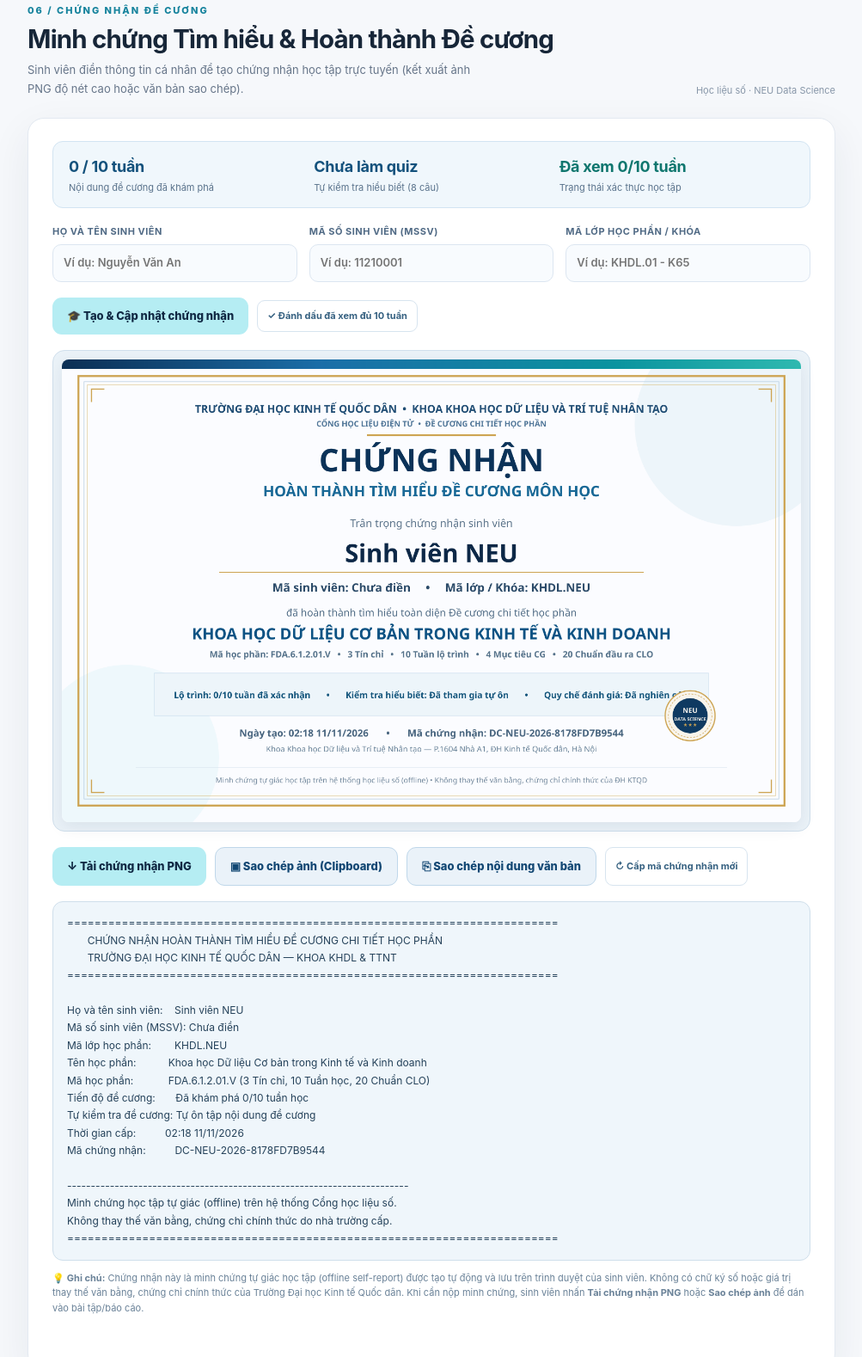
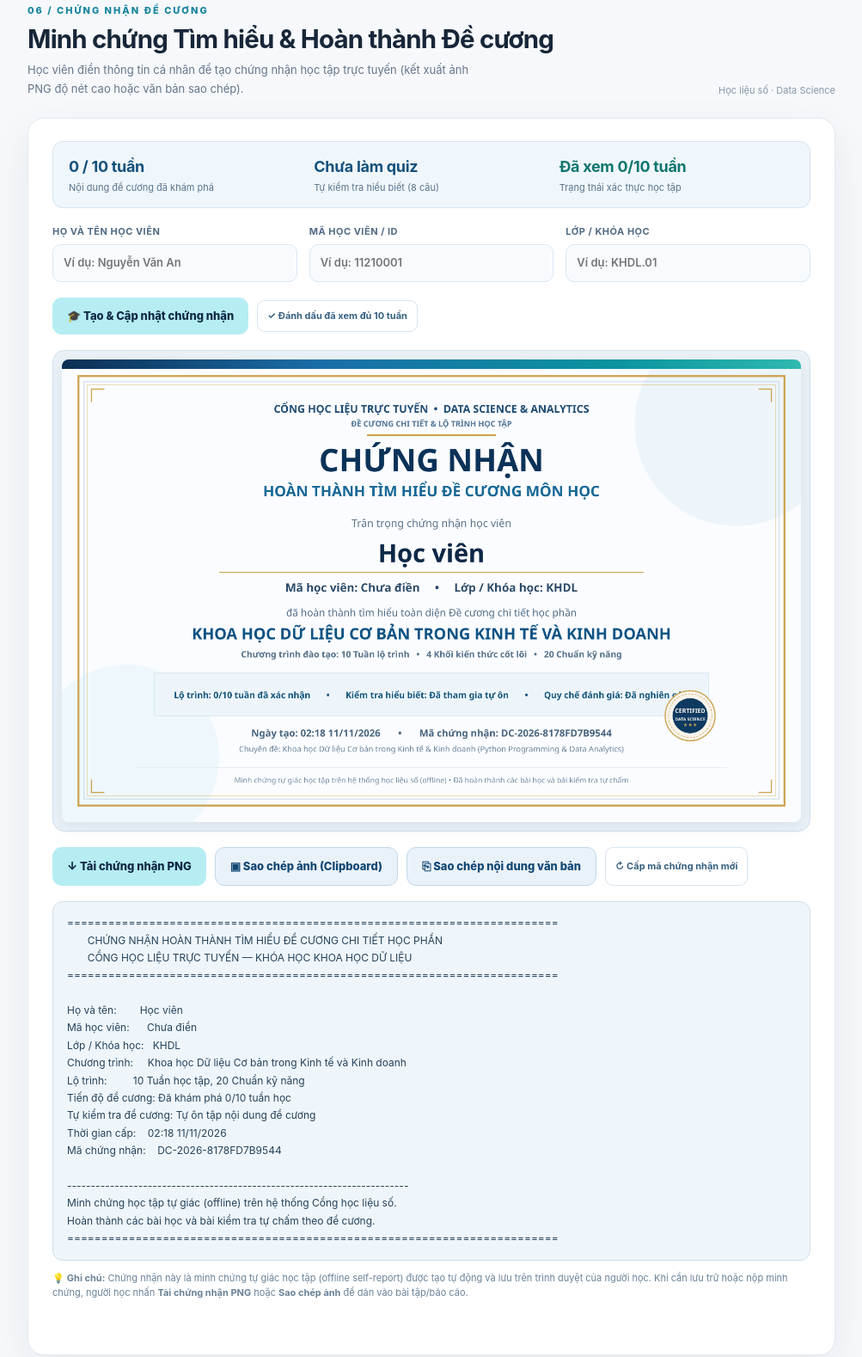
Before and after one commit to vudmvn/data-science-introduction, a plain HTML site: page lectures/de_cuong_KHDL_kinh_te_kinh_doanh_tuong_tac.html in a window 1280 px wide. Shown: the part 5841-7419 px from the top of the page at 86% size, without its empty margins (262-1265 px from the left). Drawn offline with Linux system fonts and the light colour scheme.

Commit message:
refactor(cert): remove school and faculty references from certificates

```diff
--- a/lectures/de_cuong_KHDL_kinh_te_kinh_doanh_tuong_tac.html
+++ b/lectures/de_cuong_KHDL_kinh_te_kinh_doanh_tuong_tac.html
@@ -131,9 +131,9 @@
       <div>
         <span class="kicker">06 / CHỨNG NHẬN ĐỀ CƯƠNG</span>
         <h2>Minh chứng Tìm hiểu & Hoàn thành Đề cương</h2>
-        <p>Sinh viên điền thông tin cá nhân để tạo chứng nhận học tập trực tuyến (kết xuất ảnh PNG độ nét cao hoặc văn bản sao chép).</p>
+        <p>Học viên điền thông tin cá nhân để tạo chứng nhận học tập trực tuyến (kết xuất ảnh PNG độ nét cao hoặc văn bản sao chép).</p>
       </div>
-      <span class="source">Học liệu số · NEU Data Science</span>
+      <span class="source">Học liệu số · Data Science</span>
     </div>
 
     <article class="panel cert-section">
@@ -154,16 +154,16 @@
 
       <div class="cert-form-grid">
         <div class="cert-form-item">
-          <label for="certFullName">Họ và tên sinh viên</label>
+          <label for="certFullName">Họ và tên học viên</label>
           <input type="text" id="certFullName" placeholder="Ví dụ: Nguyễn Văn An" autocomplete="name">
         </div>
         <div class="cert-form-item">
-          <label for="certStudentId">Mã số sinh viên (MSSV)</label>
+          <label for="certStudentId">Mã học viên / ID</label>
           <input type="text" id="certStudentId" placeholder="Ví dụ: 11210001" autocomplete="off">
         </div>
         <div class="cert-form-item">
-          <label for="certClassCode">Mã lớp học phần / Khóa</label>
-          <input type="text" id="certClassCode" placeholder="Ví dụ: KHDL.01 - K65" autocomplete="off">
+          <label for="certClassCode">Lớp / Khóa học</label>
+          <input type="text" id="certClassCode" placeholder="Ví dụ: KHDL.01" autocomplete="off">
         </div>
       </div>
 
@@ -185,7 +185,7 @@
         </div>
 
         <div class="cert-report" id="certificateText" aria-label="Nội dung chứng nhận có thể sao chép"></div>
-        <p class="cert-warning">💡 <b>Ghi chú:</b> Chứng nhận này là minh chứng tự giác học tập (offline self-report) được tạo tự động và lưu trên trình duyệt của sinh viên. Không có chữ ký số hoặc giá trị thay thế văn bằng, chứng chỉ chính thức của Trường Đại học Kinh tế Quốc dân. Khi cần nộp minh chứng, sinh viên nhấn <b>Tải chứng nhận PNG</b> hoặc <b>Sao chép ảnh</b> để dán vào bài tập/báo cáo.</p>
+        <p class="cert-warning">💡 <b>Ghi chú:</b> Chứng nhận này là minh chứng tự giác học tập (offline self-report) được tạo tự động và lưu trên trình duyệt của người học. Khi cần lưu trữ hoặc nộp minh chứng, người học nhấn <b>Tải chứng nhận PNG</b> hoặc <b>Sao chép ảnh</b> để dán vào bài tập/báo cáo.</p>
       </div>
 
       <div id="certificateStatus" class="cert-status" role="status" aria-live="polite"></div>
@@ -343,7 +343,7 @@ function certificateRandomId() {
   const bytes = new Uint8Array(6);
   if (window.crypto && window.crypto.getRandomValues) window.crypto.getRandomValues(bytes);
   else for (let i = 0; i < bytes.length; i++) bytes[i] = Math.floor(Math.random() * 256);
-  return 'DC-NEU-' + new Date().getFullYear() + '-' + Array.from(bytes, x => x.toString(16).padStart(2, '0')).join('').toUpperCase();
+  return 'DC-' + new Date().getFullYear() + '-' + Array.from(bytes, x => x.toString(16).padStart(2, '0')).join('').toUpperCase();
 }
 
 function certificateDate(item) {
@@ -381,22 +381,22 @@ function certificateTextContent(item) {
   return [
     '========================================================================',
     '       CHỨNG NHẬN HOÀN THÀNH TÌM HIỂU ĐỀ CƯƠNG CHI TIẾT HỌC PHẦN',
-    '       TRƯỜNG ĐẠI HỌC KINH TẾ QUỐC DÂN — KHOA KHDL & TTNT',
+    '       CỔNG HỌC LIỆU TRỰC TUYẾN — KHÓA HỌC KHOA HỌC DỮ LIỆU',
     '========================================================================',
     '',
-    `Họ và tên sinh viên:    ${item.fullName}`,
-    `Mã số sinh viên (MSSV): ${item.studentId}`,
-    `Mã lớp học phần:        ${item.classCode}`,
-    `Tên học phần:           Khoa học Dữ liệu Cơ bản trong Kinh tế và Kinh doanh`,
-    `Mã học phần:            FDA.6.1.2.01.V (3 Tín chỉ, 10 Tuần học, 20 Chuẩn CLO)`,
-    `Tiến độ đề cương:       Đã khám phá ${item.weeksDone}/10 tuần học`,
+    `Họ và tên:        ${item.fullName}`,
+    `Mã học viên:      ${item.studentId}`,
+    `Lớp / Khóa học:   ${item.classCode}`,
+    `Chương trình:     Khoa học Dữ liệu Cơ bản trong Kinh tế và Kinh doanh`,
+    `Lộ trình:         10 Tuần học tập, 20 Chuẩn kỹ năng`,
+    `Tiến độ đề cương: Đã khám phá ${item.weeksDone}/10 tuần học`,
     quizInfo,
-    `Thời gian cấp:          ${certificateDate(item)}`,
-    `Mã chứng nhận:          ${item.certificateId}`,
+    `Thời gian cấp:    ${certificateDate(item)}`,
+    `Mã chứng nhận:    ${item.certificateId}`,
     '',
     '------------------------------------------------------------------------',
     'Minh chứng học tập tự giác (offline) trên hệ thống Cổng học liệu số.',
-    'Không thay thế văn bằng, chứng chỉ chính thức do nhà trường cấp.',
+    'Hoàn thành các bài học và bài kiểm tra tự chấm theo đề cương.',
     '========================================================================'
   ].join('\n');
 }
@@ -427,9 +427,9 @@ function drawSeal(ctx, cx, cy) {
   ctx.fillStyle = '#f8f5ee';
   ctx.textAlign = 'center';
   ctx.textBaseline = 'middle';
-  ctx.font = 'bold 15px "Segoe UI", Arial, sans-serif';
-  ctx.fillText('NEU', cx, cy - 10);
-  ctx.font = 'bold 10px "Segoe UI", Arial, sans-serif';
+  ctx.font = 'bold 13px "Segoe UI", Arial, sans-serif';
+  ctx.fillText('CERTIFIED', cx, cy - 10);
+  ctx.font = 'bold 9.5px "Segoe UI", Arial, sans-serif';
   ctx.fillText('DATA SCIENCE', cx, cy + 8);
   ctx.fillStyle = '#cda452';
   ctx.font = 'bold 9px "Segoe UI", Arial, sans-serif';
@@ -507,9 +507,9 @@ function drawCertificate(item) {
     ctx.fillText(content, 800, y);
   }
 
-  // Header Institution
-  ctext('TRƯỜNG ĐẠI HỌC KINH TẾ QUỐC DÂN  •  KHOA KHOA HỌC DỮ LIỆU VÀ TRÍ TUỆ NHÂN TẠO', 115, 23, '#214e75', '700', 1300);
-  ctext('CỔNG HỌC LIỆU ĐIỆN TỬ  •  ĐỀ CƯƠNG CHI TIẾT HỌC PHẦN', 145, 17, '#507698', '600', 1200);
+  // Header
+  ctext('CỔNG HỌC LIỆU TRỰC TUYẾN  •  DATA SCIENCE & ANALYTICS', 115, 23, '#214e75', '700', 1300);
+  ctext('ĐỀ CƯƠNG CHI TIẾT & LỘ TRÌNH HỌC TẬP', 145, 17, '#507698', '600', 1200);
 
   // Gold divider
   ctx.fillStyle = '#cda452';
@@ -520,10 +520,10 @@ function drawCertificate(item) {
   ctext('HOÀN THÀNH TÌM HIỂU ĐỀ CƯƠNG MÔN HỌC', 296, 32, '#186896', '750');
 
   // Confirmation
-  ctext('Trân trọng chứng nhận sinh viên', 362, 23, '#5c748a', '500');
+  ctext('Trân trọng chứng nhận học viên', 362, 23, '#5c748a', '500');
 
   // Student Name
-  ctext(item.fullName || 'SINH VIÊN ĐẠI HỌC KINH TẾ QUỐC DÂN', 438, 54, '#0d2847', '800', 1300, 26);
+  ctext(item.fullName || 'HỌC VIÊN KHÓA HỌC', 438, 54, '#0d2847', '800', 1300, 26);
 
   // Underline
   ctx.strokeStyle = '#cda452';
@@ -534,12 +534,12 @@ function drawCertificate(item) {
   ctx.stroke();
 
   // Student ID & Class
-  ctext(`Mã sinh viên: ${item.studentId || 'Chưa cung cấp'}     •     Mã lớp / Khóa: ${item.classCode || 'KHDL'}`, 502, 25, '#2c4b69', '650', 1250, 20);
+  ctext(`Mã học viên: ${item.studentId || 'Chưa cung cấp'}     •     Lớp / Khóa học: ${item.classCode || 'KHDL'}`, 502, 25, '#2c4b69', '650', 1250, 20);
 
   // Course completion text
   ctext('đã hoàn thành tìm hiểu toàn diện Đề cương chi tiết học phần', 555, 22, '#506c85', '500');
   ctext('KHOA HỌC DỮ LIỆU CƠ BẢN TRONG KINH TẾ VÀ KINH DOANH', 605, 34, '#0c5283', '800', 1320, 24);
-  ctext('Mã học phần: FDA.6.1.2.01.V   •   3 Tín chỉ   •   10 Tuần lộ trình   •   4 Mục tiêu CG   •   20 Chuẩn đầu ra CLO', 644, 19, '#55728a', '600', 1300, 16);
+  ctext('Chương trình đào tạo: 10 Tuần lộ trình   •   4 Khối kiến thức cốt lõi   •   20 Chuẩn kỹ năng', 644, 19, '#55728a', '600', 1300, 16);
 
   // Summary box
   const boxY = 678, boxH = 92;
@@ -554,7 +554,7 @@ function drawCertificate(item) {
 
   // Metadata
   ctext(`Ngày tạo: ${certificateDate(item)}       •       Mã chứng nhận: ${item.certificateId}`, 815, 21, '#48657f', '600', 1200, 16);
-  ctext('Khoa Khoa học Dữ liệu và Trí tuệ Nhân tạo — P.1604 Nhà A1, ĐH Kinh tế Quốc dân, Hà Nội', 848, 17, '#668096', '500', 1200, 14);
+  ctext('Chuyên đề: Khoa học Dữ liệu Cơ bản trong Kinh tế & Kinh doanh (Python Programming & Data Analytics)', 848, 17, '#668096', '500', 1200, 14);
 
   // Footer divider
   ctx.strokeStyle = '#d4e1ed';
@@ -565,7 +565,7 @@ function drawCertificate(item) {
   ctx.stroke();
 
   // Bottom watermark / notice
-  ctext('Minh chứng tự giác học tập trên hệ thống học liệu số (offline) • Không thay thế văn bằng, chứng chỉ chính thức của ĐH KTQD', 915, 16, '#72889c', '500', 1360, 14);
+  ctext('Minh chứng tự giác học tập trên hệ thống học liệu số (offline) • Đã hoàn thành các bài học và bài kiểm tra tự chấm', 915, 16, '#72889c', '500', 1360, 14);
 
   // Decorative rosette seal
   drawSeal(ctx, 1360, 770);
@@ -586,9 +586,9 @@ function getOrIssueCert(forceNewId = false) {
   let sid = ($('certStudentId').value || '').trim();
   let cls = ($('certClassCode').value || '').trim();
 
-  if (!name) name = 'Sinh viên NEU';
+  if (!name) name = 'Học viên';
   if (!sid) sid = 'Chưa điền';
-  if (!cls) cls = 'KHDL.NEU';
+  if (!cls) cls = 'KHDL';
 
   saveStudentProfile({ fullName: name, studentId: sid, classCode: cls });
   const qScore = getStoredQuizScore();
```
Also changed, not shown: lectures/lecture 1/bai_1_bai_giang_tuong_tac.html (+9 -9 lines), lectures/lecture 2/bai_2_bai_giang_tuong_tac.html (+2 -2 lines).
